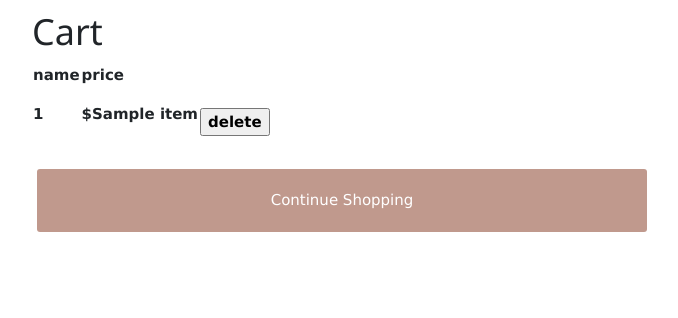
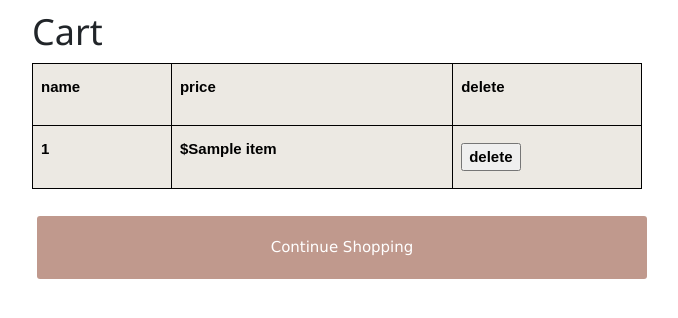
Before and after one commit to Yumi3113/Menu_Application, a Flask app: template website/templates/cart.html in a window 1280 px wide. Shown: the part 53-371 px from the top of the page, without its empty margins (303-981 px from the left). Run offline with Flask 2, Linux system fonts and the light colour scheme; the template is opened without the code that fills it: most values are stand-ins (such as "Sample title", 1, 10 or a date in 2020); lists and menus that the app fills with data are empty; some libraries are stand-ins or nearby versions.

Commit message:
CSS Cart Page
Added a table to the cart items added

```diff
--- a/website/static/styles.css
+++ b/website/static/styles.css
@@ -33,14 +33,13 @@ body{
   text-align: center;
 }
 
-.image:hover{
+.button:hover+img{
   opacity:0.5
 }
 
 #t:hover .middle {
   opacity: 1;
 }
-
 
 .imagetext {
   visibility: hidden;
@@ -54,8 +53,8 @@ body{
   /* Position of the price tag (imagetext) */
   position: absolute;
   z-index: 1;
-    bottom: 100%;
-  left: 50%;
+  bottom: 78%;
+  right: 33%;
   margin-left: -60px;
 }
 
@@ -142,3 +141,24 @@ text-align: center;
 .add_button2:hover {
   box-shadow: 0 12px 16px 0 rgba(0,0,0,0.24),0 17px 50px 0 rgba(0,0,0,0.19);
 }
+
+#cart {
+  font-family: Arial, Helvetica, sans-serif;
+  border-collapse: collapse;
+  width:100%;
+}
+
+#cart td, #cart th {
+  border: 1px solid rgb(0, 0, 0);
+  padding: 8px;
+}
+
+#cart th:hover {background-color:#ddd; }
+
+#cart th {
+  padding-top: 12px;
+  padding-bottom: 12px;
+  text-align: left;
+  background-color: #ece9e3;
+  color: rgb(0, 0, 0);
+}
--- a/website/templates/cart.html
+++ b/website/templates/cart.html
@@ -1,7 +1,7 @@
 {% extends "base.html" %} {% block title %}cart{% endblock %}
 {% block content %}
 <h1>Cart</h1>
-<table>
+<table id = "cart">
     <thead>
         <tr>
             <th>
@@ -9,6 +9,9 @@
             </th>
             <th>
                 <p>price</p>
+            </th>
+            <th>
+                <p>delete</p>
             </th>
         </tr>
     </thead>
--- a/website/templates/menu.html
+++ b/website/templates/menu.html
@@ -5,10 +5,10 @@
 {% for item in menu %}
 <div class="container" id="t">
     <img src="{{ url_for('static', filename='img/'+item[2]) }}" alt="menu_item" class="image">
+    <!-- <span class="imagetext">price</span> -->
     <div class="middle">
-      <span class="imagetext">price</span>
-        <a href="/item/{{ item[0]}}">
-        <button class="button"><span>Order</span></button>
+    <a href="/item/{{ item[0]}}">
+    <button class="button"><span>Order</span></button>
     </a>
     </div>
 </div>
```
